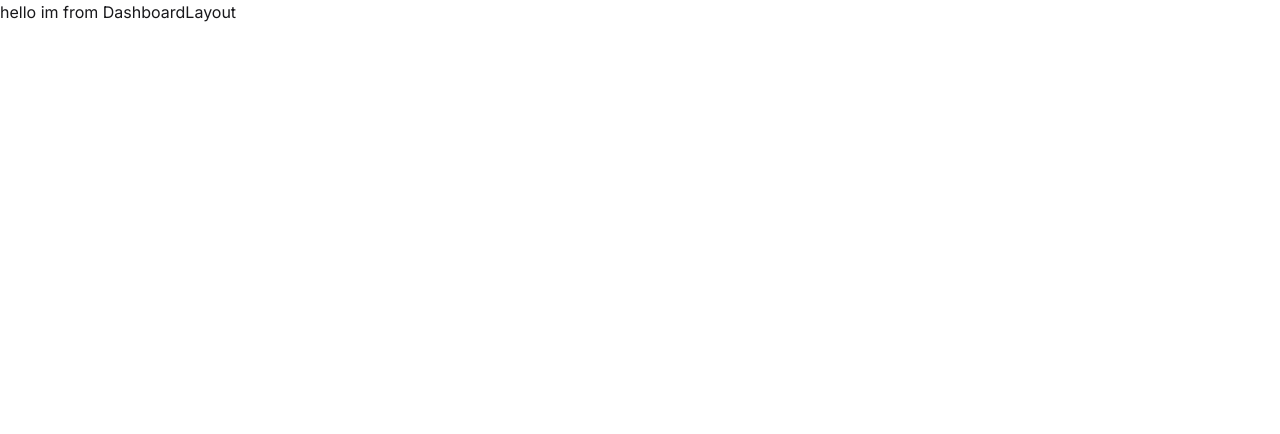
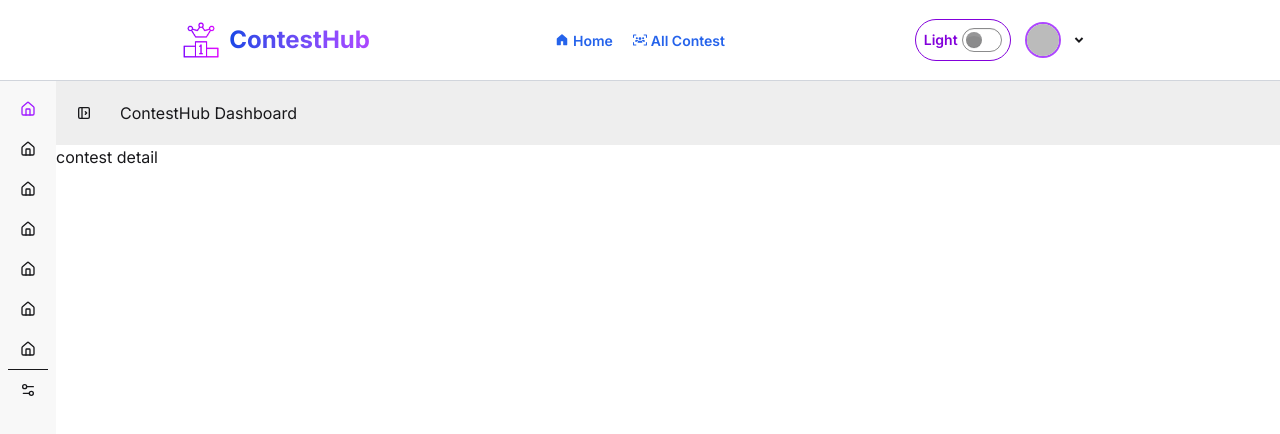
Before and after one commit to LetPritom/contest-hub-client, a React (Vite) app: page /dashboard in a window 1280 px wide. Shown: the top 434 px of the page. Built offline with nearby package versions, Linux system fonts and the light colour scheme; no server answers; sample sign-in values are in the browser's storage.

Commit message:
setup my basic deshboard

```diff
--- a/src/Layout/DashboardLayout.jsx
+++ b/src/Layout/DashboardLayout.jsx
@@ -1,9 +1,12 @@
 import React from 'react';
+import Sidebar from '../Pages/Dashboard/Sidebar/Sidebar';
+import Navbar from '../Components/Navbar/Navbar';
 
 const DashboardLayout = () => {
     return (
         <div>
-            <h1>hello im from DashboardLayout</h1>
+            <Navbar></Navbar>
+           <Sidebar></Sidebar>
         </div>
     );
 };
--- /dev/null
+++ b/src/Pages/Dashboard/Dashboard.jsx
@@ -0,0 +1,12 @@
+import React from 'react';
+import UserDashboard from './Users/UserDashboard';
+
+const Dashboard = () => {
+    return (
+        <div className=''>
+         contest detail
+        </div>
+    );
+};
+
+export default Dashboard;
--- a/src/Pages/Dashboard/Seller/AddContest.jsx
+++ b/src/Pages/Dashboard/Seller/AddContest.jsx
@@ -3,7 +3,7 @@ import React from 'react';
 const AddContest = () => {
     return (
         <div>
-            add
+            addjk
         </div>
     );
 };
--- a/src/Pages/Dashboard/Seller/Editcontestpage.jsx
+++ b/src/Pages/Dashboard/Seller/Editcontestpage.jsx
@@ -1,6 +1,6 @@
 import React from 'react';
 
-const Editcontestpage = () => {
+const EditContestPage = () => {
     return (
         <div>
            edit my contest page
@@ -8,4 +8,4 @@ const Editcontestpage = () => {
     );
 };
 
-export default Editcontestpage;
+export default EditContestPage;
--- a/src/Pages/Dashboard/Seller/SubmittedTasksPage.jsx
+++ b/src/Pages/Dashboard/Seller/SubmittedTasksPage.jsx
@@ -3,7 +3,7 @@ import React from 'react';
 const SubmittedTasksPage = () => {
     return (
         <div>
-            Declare winner who submit task
+            Declare winner who submit tasks
         </div>
     );
 };
--- /dev/null
+++ b/src/Pages/Dashboard/Sidebar/Menu.jsx
@@ -0,0 +1,32 @@
+import React from "react";
+
+const Menu = ({children}) => {
+  return (
+    <div>
+      <li>
+        <button
+          className="is-drawer-close:tooltip is-drawer-close:tooltip-right"
+          data-tip="Homepage"
+        >
+          {/* Home icon */}
+          <svg
+            xmlns="http://www.w3.org/2000/svg"
+            viewBox="0 0 24 24"
+            strokeLinejoin="round"
+            strokeLinecap="round"
+            strokeWidth="2"
+            fill="none"
+            stroke="currentColor"
+            className="my-1.5 inline-block size-4"
+          >
+            <path d="M15 21v-8a1 1 0 0 0-1-1h-4a1 1 0 0 0-1 1v8"></path>
+            <path d="M3 10a2 2 0 0 1 .709-1.528l7-5.999a2 2 0 0 1 2.582 0l7 5.999A2 2 0 0 1 21 10v9a2 2 0 0 1-2 2H5a2 2 0 0 1-2-2z"></path>
+          </svg>
+          <span className="is-drawer-close:hidden">{children}</span>
+        </button>
+      </li>
+    </div>
+  );
+};
+
+export default Menu;
--- /dev/null
+++ b/src/Pages/Dashboard/Sidebar/SellerSidebar/SellerSidebar.jsx
@@ -0,0 +1,16 @@
+import React from 'react';
+import { NavLink } from 'react-router';
+import Menu from '../Menu';
+
+const SellerSidebar = () => {
+    return (
+        <div>
+            <NavLink to='/dashboard/add-Contest'><Menu>Add Contest</Menu></NavLink>
+            <NavLink to='/dashboard/created-Contests'><Menu>My Created Contests</Menu></NavLink>
+            <NavLink to='/dashboard/submitted-Tasks'><Menu>Submitted Tasks</Menu></NavLink>
+            <NavLink to='/dashboard/edit-contest'><Menu>Edit contest</Menu></NavLink>
+        </div>
+    );
+};
+
+export default SellerSidebar;
--- a/src/Pages/Dashboard/Sidebar/Sidebar.jsx
+++ b/src/Pages/Dashboard/Sidebar/Sidebar.jsx
@@ -1,11 +1,90 @@
-import React from 'react';
+import React from "react";
+import { NavLink, Outlet } from "react-router";
+import Menu from "./Menu";
+import UserSidebar from "./UserSidebar/UserSidebar";
+import SellerSidebar from "./SellerSidebar/SellerSidebar";
 
 const Sidebar = () => {
-    return (
-        <div>
-            side bar
+  return (
+    <div>
+      <div className="drawer lg:drawer-open">
+        <input id="my-drawer-4" type="checkbox" className="drawer-toggle" />
+        <div className="drawer-content">
+          {/* Navbar */}
+          <nav className="navbar w-full bg-base-300">
+            <label
+              htmlFor="my-drawer-4"
+              aria-label="open sidebar"
+              className="btn btn-square btn-ghost"
+            >
+              {/* Sidebar toggle icon */}
+              <svg
+                xmlns="http://www.w3.org/2000/svg"
+                viewBox="0 0 24 24"
+                strokeLinejoin="round"
+                strokeLinecap="round"
+                strokeWidth="2"
+                fill="none"
+                stroke="currentColor"
+                className="my-1.5 inline-block size-4"
+              >
+                <path d="M4 4m0 2a2 2 0 0 1 2 -2h12a2 2 0 0 1 2 2v12a2 2 0 0 1 -2 2h-12a2 2 0 0 1 -2 -2z"></path>
+                <path d="M9 4v16"></path>
+                <path d="M14 10l2 2l-2 2"></path>
+              </svg>
+            </label>
+            <h1 className="px-4">ContestHub Dashboard</h1>
+          </nav>
+          {/* Page content here */}
+          <Outlet></Outlet>
         </div>
-    );
+
+        <div className="drawer-side is-drawer-close:overflow-visible">
+          <label
+            htmlFor="my-drawer-4"
+            aria-label="close sidebar"
+            className="drawer-overlay"
+          ></label>
+          <div className="flex min-h-full flex-col items-start bg-base-200 is-drawer-close:w-14 is-drawer-open:w-64">
+            {/* Sidebar content here */}
+
+            <ul className="menu w-full grow">
+
+                <UserSidebar></UserSidebar>
+                <SellerSidebar></SellerSidebar>
+
+              {/* update profile */}
+              <hr />
+              <li>
+                <button
+                  className="is-drawer-close:tooltip is-drawer-close:tooltip-right"
+                  data-tip="Settings"
+                >
+                  {/* Settings icon */}
+                  <svg
+                    xmlns="http://www.w3.org/2000/svg"
+                    viewBox="0 0 24 24"
+                    strokeLinejoin="round"
+                    strokeLinecap="round"
+                    strokeWidth="2"
+                    fill="none"
+                    stroke="currentColor"
+                    className="my-1.5 inline-block size-4"
+                  >
+                    <path d="M20 7h-9"></path>
+                    <path d="M14 17H5"></path>
+                    <circle cx="17" cy="17" r="3"></circle>
+                    <circle cx="7" cy="7" r="3"></circle>
+                  </svg>
+                  <span className="is-drawer-close:hidden">Profile</span>
+                </button>
+              </li>
+            </ul>
+          </div>
+        </div>
+      </div>
+    </div>
+  );
 };
 
 export default Sidebar;
--- /dev/null
+++ b/src/Pages/Dashboard/Sidebar/UserSidebar/UserSidebar.jsx
@@ -0,0 +1,15 @@
+import React from 'react';
+import Menu from '../Menu';
+import { NavLink } from 'react-router';
+
+const UserSidebar = () => {
+    return (
+        <div>
+            <NavLink to='/dashboard'><Menu>User Dashboard</Menu></NavLink>
+            <NavLink to='/dashboard/my-participate'><Menu>My Participate Contest</Menu></NavLink>
+            <Menu>Winning</Menu>
+        </div>
+    );
+};
+
+export default UserSidebar;
--- /dev/null
+++ b/src/Pages/Dashboard/Users/UserDashboard.jsx
@@ -0,0 +1,11 @@
+import React from 'react';
+
+const UserDashboard = () => {
+    return (
+        <div>
+            <h1>user dashboard</h1>
+        </div>
+    );
+};
+
+export default UserDashboard;
--- a/src/Routes/Routes.jsx
+++ b/src/Routes/Routes.jsx
@@ -9,6 +9,12 @@ import AllContest from "../Pages/AllContest/AllContest";
 import DashboardLayout from "../Layout/DashboardLayout";
 import ContestDetails from "../Pages/ContestDetails/ContestDetails";
 import Private from "../Private/Private";
+import Dashboard from "../Pages/Dashboard/Dashboard";
+import MyParticipatedContests from "../Pages/Dashboard/Users/MyParticipatedContests";
+import AddContest from "../Pages/Dashboard/Seller/AddContest";
+import MyCreateContestPage from "../Pages/Dashboard/Seller/MyCreateContestPage";
+import SubmittedTasksPage from "../Pages/Dashboard/Seller/SubmittedTasksPage";
+import EditContestPage from "../Pages/Dashboard/Seller/Editcontestpage";
 export const router = createBrowserRouter([
   {
     path: "/",
@@ -48,11 +54,35 @@ export const router = createBrowserRouter([
 
   {
     path: "/dashboard",
-    element: <DashboardLayout></DashboardLayout>,
+    element: (
+      <Private>
+        <DashboardLayout></DashboardLayout>
+      </Private>
+    ),
     children: [
       {
         index: true,
-        element: <p>ami all time achi</p>,
+        element: <Dashboard></Dashboard>,
+      },
+      {
+        path:'my-participate',
+        element: <MyParticipatedContests></MyParticipatedContests>,
+      },
+      {
+        path:'add-Contest',
+        element: <AddContest></AddContest>,
+      },
+      {
+        path:'created-Contests',
+        element: <MyCreateContestPage></MyCreateContestPage>,
+      },
+      {
+        path:'submitted-Tasks',
+        element: <SubmittedTasksPage></SubmittedTasksPage>
+      },
+      {
+        path:'edit-contest',
+        element:<EditContestPage></EditContestPage>
       },
     ],
   },
```
Also changed, not shown: src/Pages/Dashboard/Users/MyParticipatedContests.jsx (line endings or trailing spaces).
